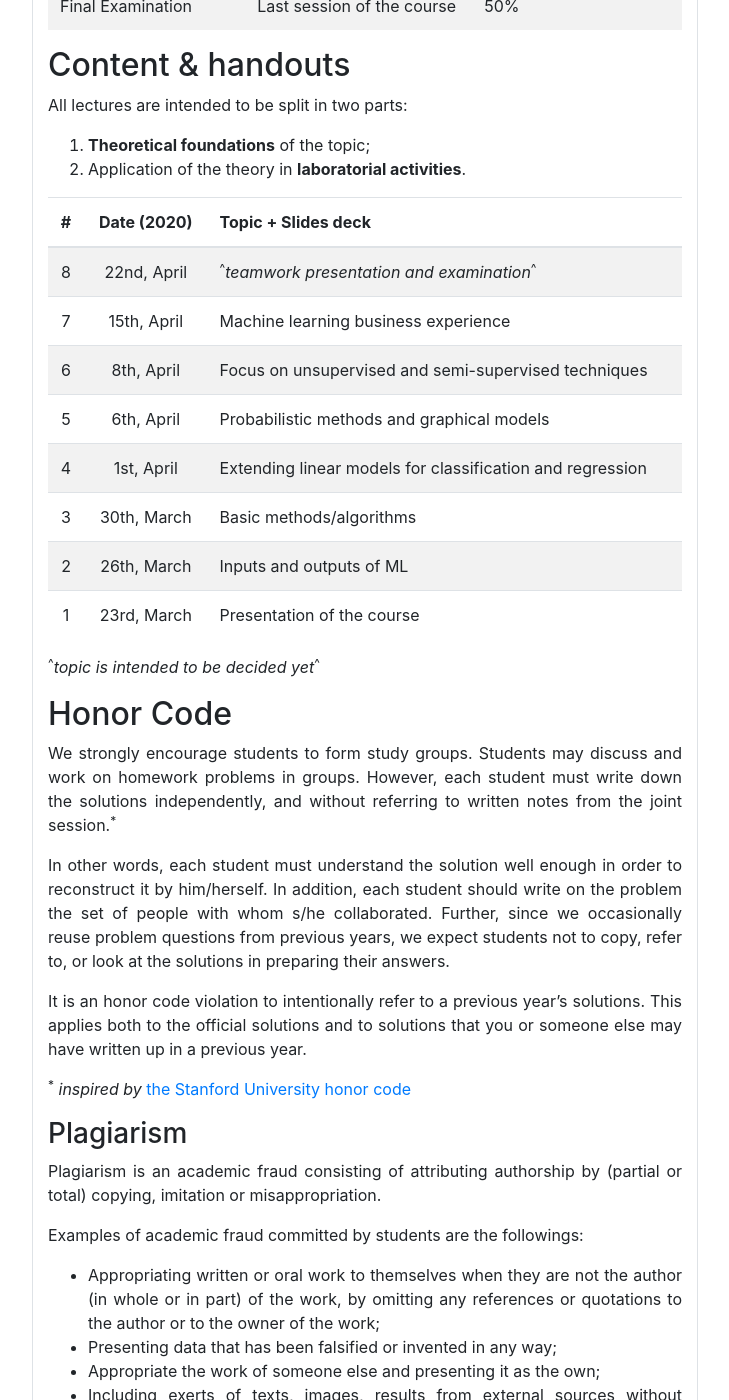
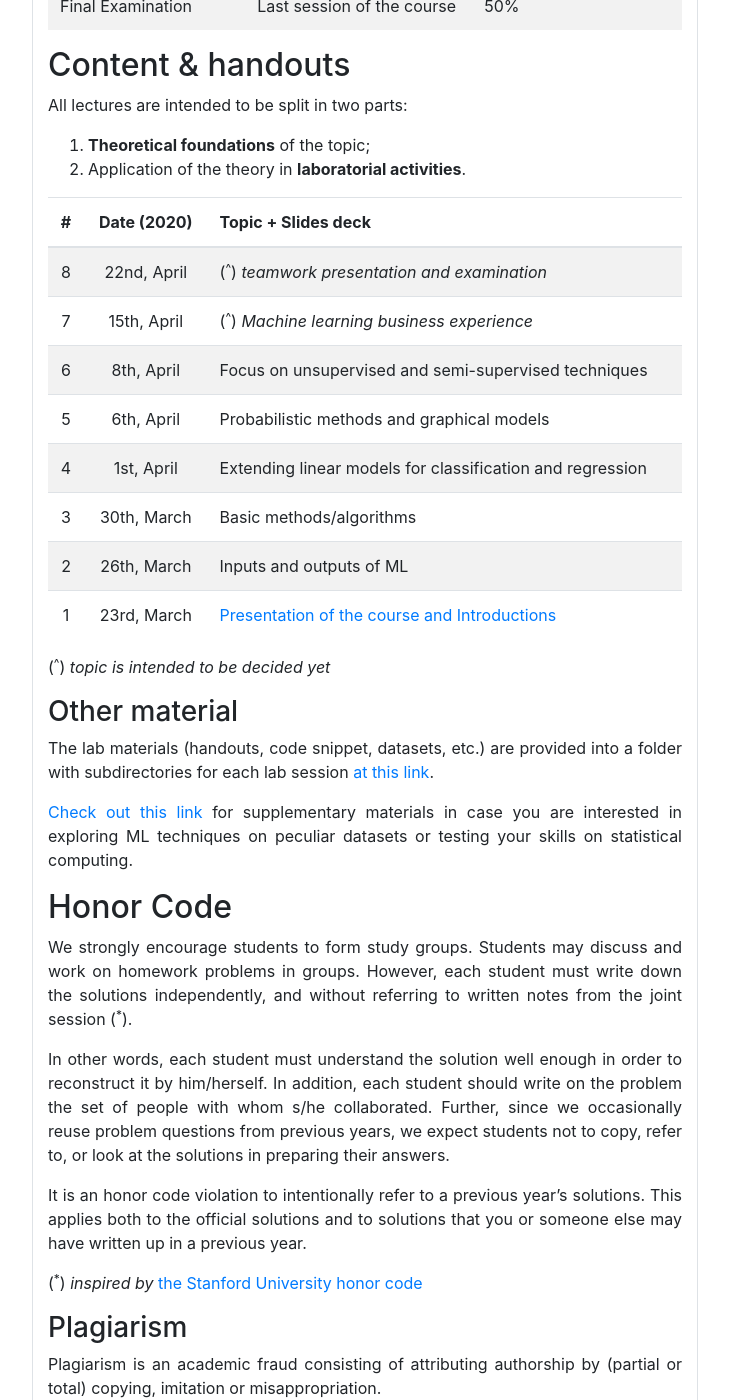
Before and after one commit to saltgz/saltgz.github.io, a Jekyll site: the page built from _posts/2020-01-28-ml-bbs.md, in a window 1280 px wide and 1400 px high, scrolled down 2900 px. Shown: the whole window, without its empty margins (227-956 px from the left). Built offline with Jekyll 4.4.1, drawn with Linux system fonts in a browser that asks for light colours; comment, search, counter and statistics services are not loaded.

Commit message:
ml course updated with material

```diff
--- a/_posts/2020-01-28-ml-bbs.md
+++ b/_posts/2020-01-28-ml-bbs.md
@@ -118,23 +118,29 @@ All lectures are intended to be split in two parts:
 
 | # | Date (2020) | Topic + Slides deck |
 | :-: | :----------: | ------------------- |
-| 8 | 22nd, April | <sup>^</sup>_teamwork presentation and examination_<sup>^</sup> |
-| 7 | 15th, April | Machine learning business experience |
+| 8 | 22nd, April | (<sup>^</sup>) _teamwork presentation and examination_ |
+| 7 | 15th, April | (<sup>^</sup>) _Machine learning business experience_ |
 | 6 | 8th, April | Focus on unsupervised and semi-supervised techniques |
 | 5 | 6th, April | Probabilistic methods and graphical models |
 | 4 | 1st, April | Extending linear models for classification and regression |
 | 3 | 30th, March | Basic methods/algorithms |
 | 2 | 26th, March | Inputs and outputs of ML |
-| 1 | 23rd, March | Presentation of the course |
+| 1 | 23rd, March | [Presentation of the course and Introductions](https://liveunibo-my.sharepoint.com/:p:/g/personal/stefanopio_zingaro_unibo_it/EcQQRQ7WkoJIga7m4M2motkBDefD0vCrADQBgJAberBVeg?e=hDVVbg) |
 
-<sup>^</sup>_topic is intended to be decided yet_<sup>^</sup>
+(<sup>^</sup>) _topic is intended to be decided yet_
+
+### Other material
+
+The lab materials (handouts, code snippet, datasets, etc.) are provided into a folder with subdirectories for each lab session [at this link](https://liveunibo-my.sharepoint.com/:f:/g/personal/stefanopio_zingaro_unibo_it/EhqHUBtbGExPgsUgIYNEXgkB_mc12egv-9BOdR2qTg_QWA?e=Zxofw8).
+
+[Check out this link](https://liveunibo-my.sharepoint.com/:f:/g/personal/stefanopio_zingaro_unibo_it/Eg8s0m6Lr2dJnNw3_l1wYQgB7oNxm3WZFE-9XftOOha9Aw?e=UhOreX) for supplementary materials in case you are interested in exploring ML techniques on peculiar datasets or testing your skills on statistical computing.
 
 ## Honor Code
 
 We strongly encourage students to form study groups.
 Students may discuss and work on homework problems in groups.
 However, each student must write down the solutions independently, and without referring to written notes from the joint
-session.<sup>*</sup>
+session (<sup>*</sup>).
 
 In other words, each student must understand the solution well enough in order to reconstruct it by him/herself.
 In addition, each student should write on the problem the set of people with whom s/he collaborated.
@@ -145,7 +151,7 @@ It is an honor code violation to intentionally refer to a previous year's soluti
 This applies both to the official solutions and to solutions that you or someone else may have written up in a previous
 year.
 
-<sup>*</sup> _inspired by_ [the Stanford University honor
+(<sup>*</sup>) _inspired by_ [the Stanford University honor
 code](https://communitystandards.stanford.edu/policies-and-guidance/honor-code)
 
 ### Plagiarism
```
